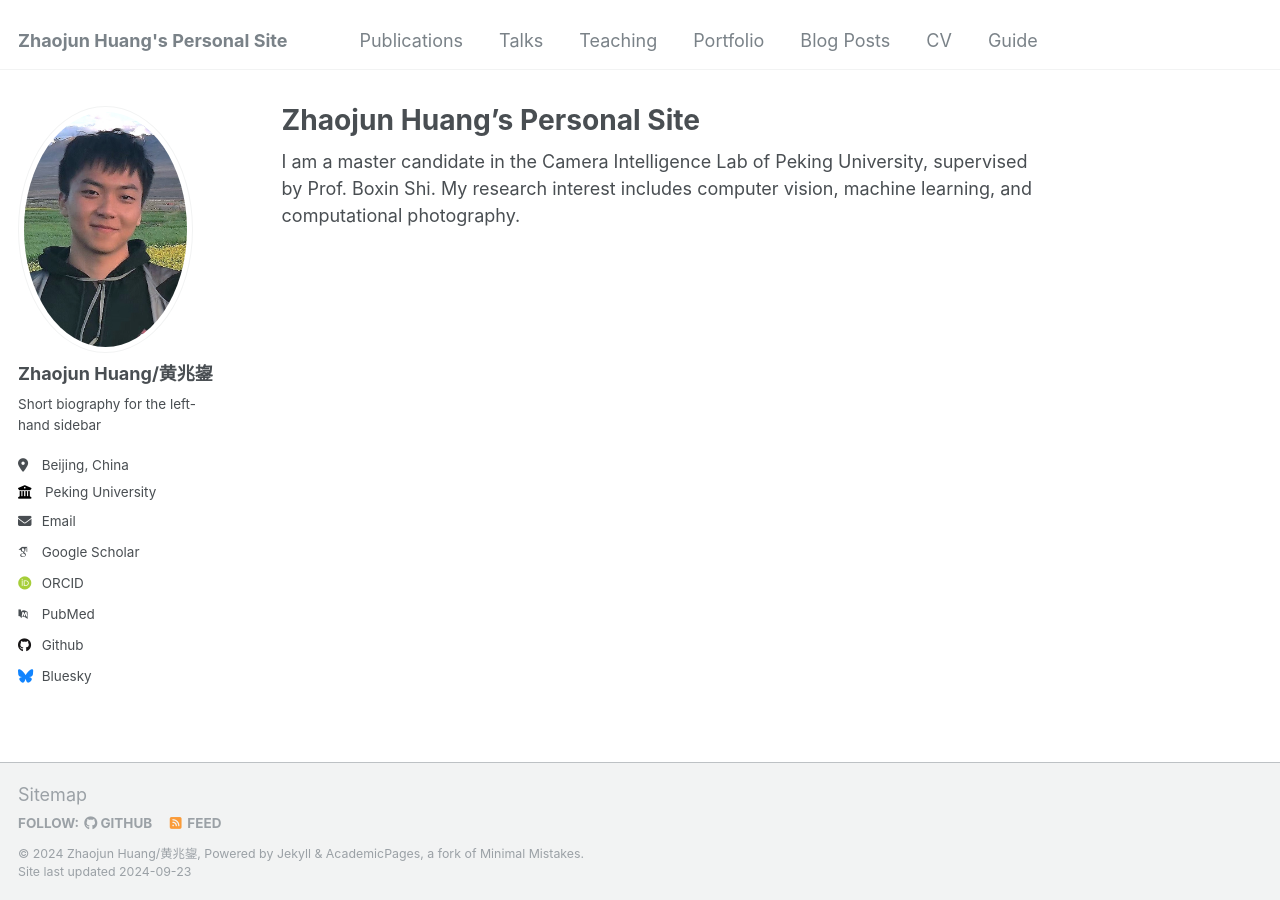
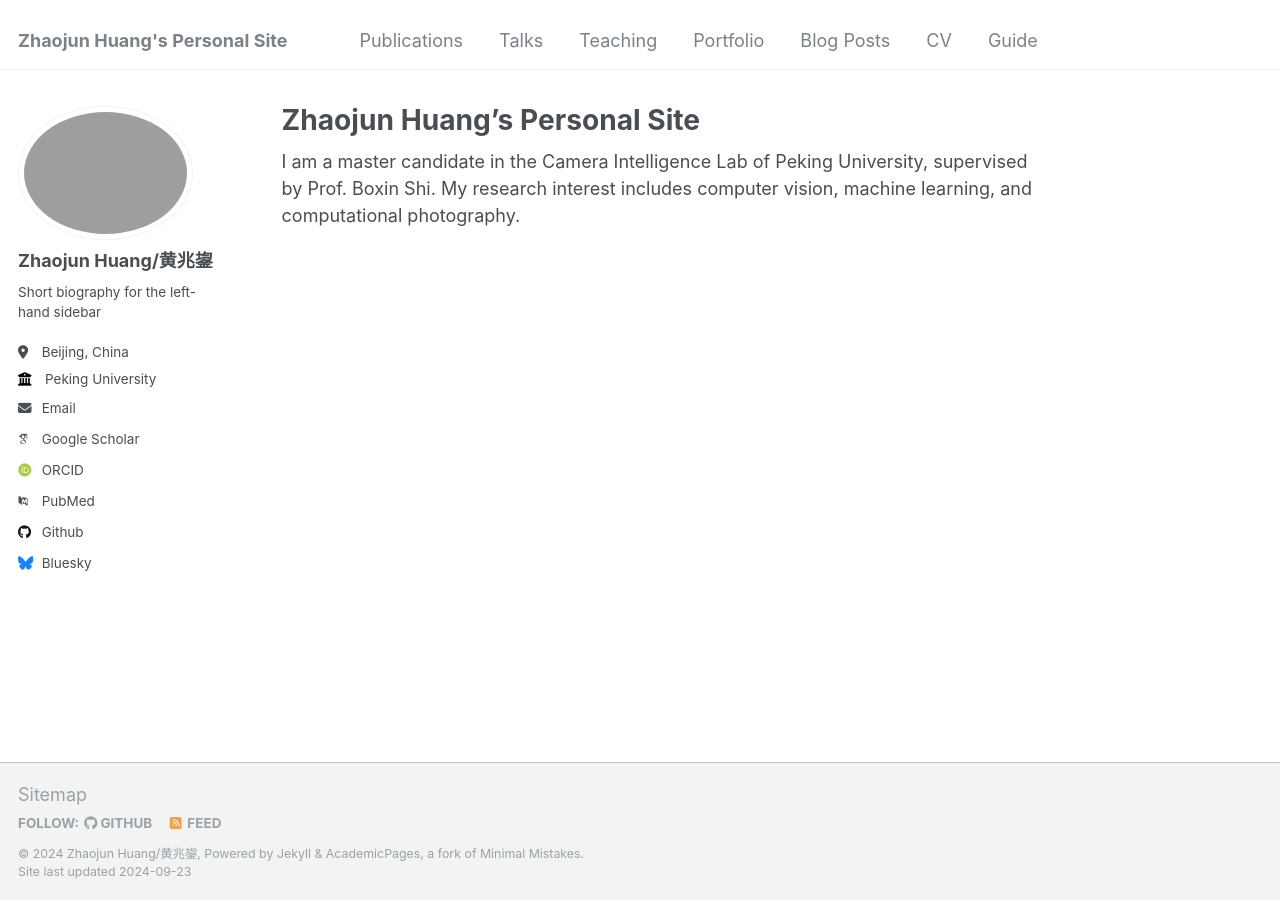
Before and after one commit to BAJimH/BAJimH.github.io, a Jekyll site: the page built from _pages/about.md, in a window 1280 px wide. Built offline with Jekyll 4.4.1, drawn with Linux system fonts in a browser that asks for light colours; some web fonts are replaced.

Commit message:
Update _config.yml

```diff
--- a/_config.yml
+++ b/_config.yml
@@ -21,7 +21,7 @@ repository               : "BAJimH/BAJimH.github.io"
 #               Additional customization can be done by editing /_includes/author-profile.html
 author:
   # Biographic information
-  avatar           : "hzj.png"
+  avatar           : ""
   name             : "Zhaojun Huang/黄兆鋆"
   pronouns         : # example: "she/her"
   bio              : "Short biography for the left-hand sidebar"
```
